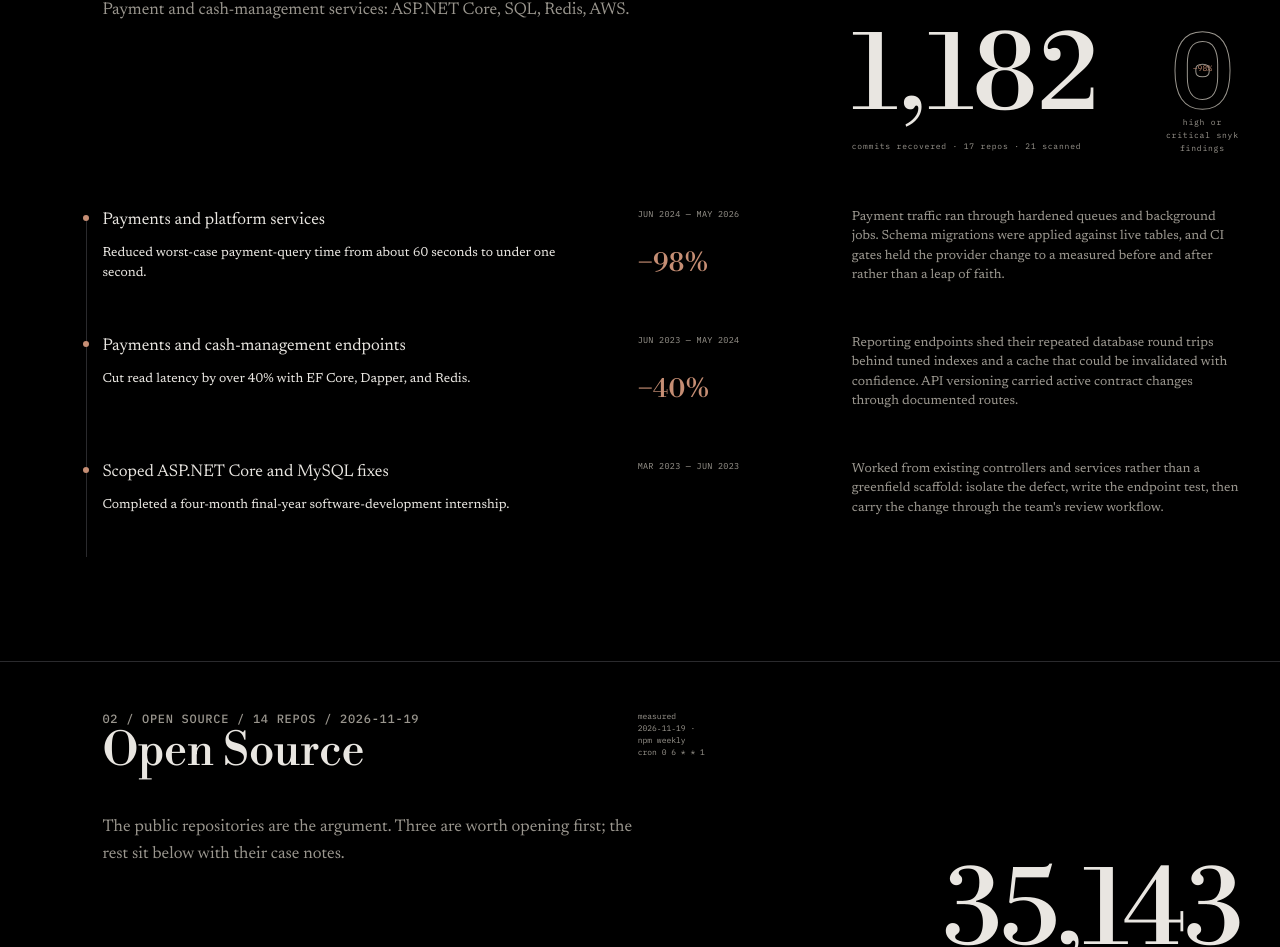
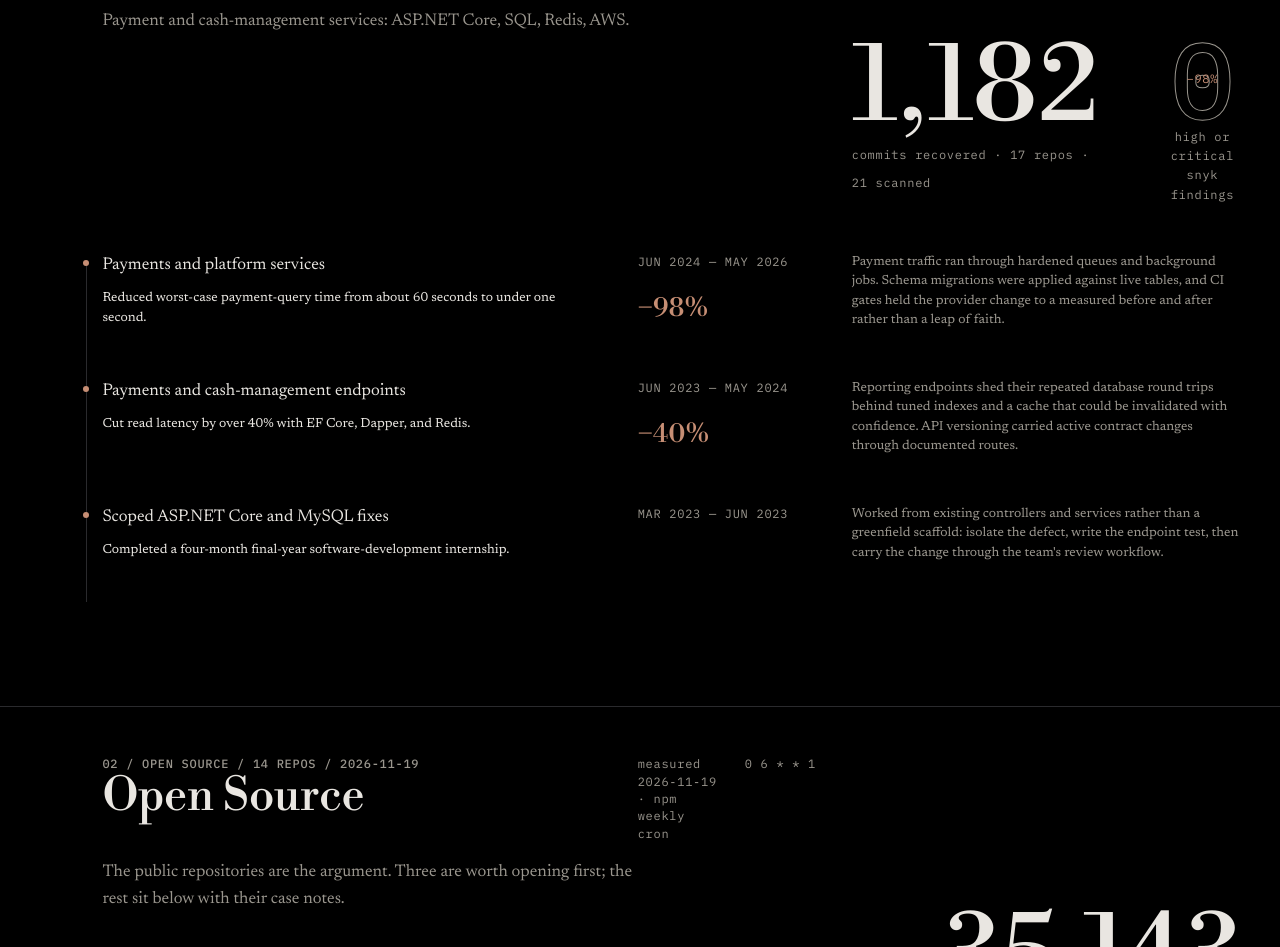
Before and after one commit to nathwn12/nathwn12.github.io, a React (Vite) app: page / in a window 1280 px wide. Shown: the part 1853-2800 px from the top of the page. Built offline with nearby package versions, Linux system fonts and the light colour scheme.

Commit message:
fix(type): raise the data layer and settle the hierarchy

```diff
--- a/src/components/LedgerPage.tsx
+++ b/src/components/LedgerPage.tsx
@@ -89,7 +89,10 @@ function Cluster({
           </h2>
         </div>
         <div className={`v-body ${variant}`}>{children}</div>
-        <p className="chapter-margin">{coord.margin}</p>
+        <p className="chapter-margin">
+          {coord.margin}
+          {coord.cron && <> <span className="cron-value">{coord.cron}</span></>}
+        </p>
       </div>
     </section>
   );
--- a/src/content/coordinates.ts
+++ b/src/content/coordinates.ts
@@ -19,6 +19,8 @@ export interface Coordinate {
   date: string;
   /** The single caveat that sits beside the claim. */
   margin: string;
+  /** The measured cron, kept whole in its own nowrap span. */
+  cron?: string;
 }
 
 const date = signal.snapshotDate;
@@ -38,7 +40,8 @@ export const coordinates: Record<CoordinateKey, Coordinate> = {
     date,
     // Display-only: non-breaking hyphens keep the snapshot date whole in the
     // narrow margin. The underlying coordinate `date` stays the raw ISO value.
-    margin: `measured ${date.replace(/-/g, "\u2011")} · npm weekly cron 0 6 * * 1`,
+    margin: `measured ${date.replace(/-/g, "\u2011")} · npm weekly cron`,
+    cron: "0 6 * * 1",
   },
   method: {
     value: `${specLines.length} STEPS`,
--- a/src/styles/ledger.css
+++ b/src/styles/ledger.css
@@ -46,7 +46,7 @@
   gap: 16px;
   font-family: var(--font-data);
   font-size: var(--text-nav);
-  letter-spacing: 0.08em;
+  letter-spacing: var(--tracking-data);
 }
 
 .lab-nav .links a {
@@ -63,7 +63,7 @@
   margin-inline-start: auto;
   font-family: var(--font-data);
   font-size: var(--text-nav);
-  letter-spacing: 0.06em;
+  letter-spacing: var(--tracking-data);
   color: var(--color-ink-muted);
   white-space: nowrap;
   overflow: hidden;
@@ -316,7 +316,7 @@ video.horizon-media.is-playing {
 }
 
 .eyebrow {
-  margin-block-end: var(--space-16);
+  margin-block-end: clamp(16px, 1.2vw, 32px);
   color: var(--color-signal);
 }
 
@@ -661,8 +661,14 @@ video.horizon-media.is-playing {
   margin: 0;
   font-family: var(--font-data);
   font-size: var(--text-mono);
-  line-height: 1.5;
+  line-height: 1.45;
+  letter-spacing: var(--tracking-data);
   color: var(--color-ink-muted);
+}
+
+/* The measured cron is one indivisible token inside the chapter's note. */
+.cron-value {
+  white-space: nowrap;
 }
 
 /* The head carries 48px of top padding; the note must start on that same line. */
@@ -724,11 +730,13 @@ video.horizon-media.is-playing {
 .sa .flabel {
   font-family: var(--font-data);
   font-size: var(--text-mono);
-  letter-spacing: 0.12em;
+  letter-spacing: var(--tracking-data);
   color: var(--color-ink-muted);
   margin-block-start: var(--space-12);
   text-transform: uppercase;
   text-align: right;
+  /* The label is its own width; it never stretches to the figure's box. */
+  width: max-content;
 }
 
 .sa .strip {
@@ -752,6 +760,7 @@ video.horizon-media.is-playing {
 .sa .pname {
   font-family: var(--font-data);
   font-size: var(--text-mono);
+  letter-spacing: var(--tracking-data);
   color: var(--color-ink-muted);
   white-space: nowrap;
   overflow: hidden;
@@ -775,6 +784,7 @@ video.horizon-media.is-playing {
 .sa .pval {
   font-family: var(--font-data);
   font-size: var(--text-detail);
+  letter-spacing: var(--tracking-data);
 }
 
 .sa .lower {
@@ -797,10 +807,10 @@ video.horizon-media.is-playing {
   line-height: 1;
 }
 
-.sa .micro span {
+.sa .micro span:not(.count-up) {
   font-family: var(--font-data);
   font-size: var(--text-mono);
-  letter-spacing: 0.09em;
+  letter-spacing: var(--tracking-data);
   color: var(--color-ink-muted);
   text-transform: uppercase;
 }
@@ -836,7 +846,7 @@ video.horizon-media.is-playing {
   font-family: var(--font-data);
   font-size: var(--text-mono);
   color: var(--color-ink-muted);
-  letter-spacing: 0.04em;
+  letter-spacing: var(--tracking-data);
 }
 
 .sa .stamp {
@@ -873,7 +883,7 @@ video.horizon-media.is-playing {
 .ma .facts {
   font-family: var(--font-data);
   font-size: var(--text-mono);
-  letter-spacing: 0.08em;
+  letter-spacing: var(--tracking-data);
   color: var(--color-ink-muted);
   margin-block-start: var(--space-32);
 }
@@ -889,7 +899,7 @@ video.horizon-media.is-playing {
 .ma .sk {
   font-family: var(--font-data);
   font-size: var(--text-mono);
-  letter-spacing: 0.1em;
+  letter-spacing: var(--tracking-data);
   color: var(--color-signal);
 }
 
@@ -903,7 +913,7 @@ video.horizon-media.is-playing {
   margin-block-start: var(--space-48);
   font-family: var(--font-data);
   font-size: var(--text-mono);
-  letter-spacing: 0.08em;
+  letter-spacing: var(--tracking-data);
   color: var(--color-ink-muted);
 }
 
@@ -913,7 +923,7 @@ video.horizon-media.is-playing {
   color: var(--color-ink);
   font-weight: 400;
   margin-block-start: var(--space-4);
-  letter-spacing: 0;
+  letter-spacing: var(--tracking-data);
 }
 
 /* 01 Work — the outcome opens the chapter on the measure; the commit band
@@ -921,7 +931,7 @@ video.horizon-media.is-playing {
 .pc .consequence {
   grid-column: measure-start / field-end;
   font-family: var(--font-display);
-  font-size: var(--text-chapter);
+  font-size: clamp(3.25rem, 4.4vw, 5rem);
   line-height: 1.05;
   letter-spacing: -0.01em;
   font-weight: 400;
@@ -937,6 +947,14 @@ video.horizon-media.is-playing {
   line-height: 1.55;
   color: var(--color-ink-muted);
   text-wrap: pretty;
+}
+
+/* At phone the headline steps down to hold two lines, still above the 34px
+   chapter title; above 430 it keeps the full clamp and one line. */
+@media (max-width: 430px) {
+  .pc .consequence {
+    font-size: 2.5rem;
+  }
 }
 
 .pc .band {
@@ -961,7 +979,7 @@ video.horizon-media.is-playing {
 .pc .band > div > span {
   font-family: var(--font-data);
   font-size: var(--text-mono);
-  letter-spacing: 0.1em;
+  letter-spacing: var(--tracking-data);
   color: var(--color-ink-muted);
 }
 
@@ -1012,14 +1030,16 @@ video.horizon-media.is-playing {
   place-items: center;
   font-family: var(--font-data);
   font-size: var(--text-mono);
+  letter-spacing: var(--tracking-data);
   color: var(--color-signal);
+  line-height: 1;
   white-space: nowrap;
 }
 
 .zero-seal .seal-label {
   font-family: var(--font-data);
   font-size: var(--text-mono);
-  letter-spacing: 0.1em;
+  letter-spacing: var(--tracking-data);
   text-align: center;
   color: var(--color-ink-muted);
 }
@@ -1075,8 +1095,8 @@ video.horizon-media.is-playing {
 }
 
 .pc .date {
-  font-size: var(--text-mono-label);
-  letter-spacing: 0.03em;
+  font-size: var(--text-mono);
+  letter-spacing: var(--tracking-data);
   margin-block-end: var(--space-4);
 }
 
@@ -1246,7 +1266,7 @@ video.horizon-media.is-playing {
   gap: var(--space-12);
   font-family: var(--font-data);
   font-size: var(--text-mono);
-  letter-spacing: 0.05em;
+  letter-spacing: var(--tracking-data);
   color: var(--color-ink-muted);
 }
 
@@ -1256,7 +1276,7 @@ video.horizon-media.is-playing {
   padding-block: var(--space-12);
   font-family: var(--font-data);
   font-size: var(--text-mono);
-  letter-spacing: 0.04em;
+  letter-spacing: var(--tracking-data);
   color: var(--color-ink-muted);
 }
 
--- a/src/styles/tokens.css
+++ b/src/styles/tokens.css
@@ -42,7 +42,7 @@
   --text-figure-sm: clamp(1.625rem, 2vw, 2.25rem);
   --text-lede: clamp(1.0625rem, 0.95vw, 1.3125rem);
   --text-detail: clamp(0.8125rem, 0.75vw, 1rem);
-  --text-mono: clamp(0.5rem, 0.45vw, 0.6875rem);
+  --text-mono: 0.75rem;
   --text-data-lg: clamp(0.9375rem, 1.4vw, 1.5rem);
   --text-variant-value: clamp(0.625rem, 0.7vw, 0.75rem);
   --text-nav: clamp(0.5625rem, 0.5vw, 0.75rem);
@@ -58,8 +58,6 @@
   /* The Work margin stamps hang left of the body, never inside its measure. */
   --date-offset: clamp(112px, 6.9vw, 176px);
   --date-gap: var(--space-8);
-  /* Mono label size for dates above the node below native. */
-  --text-mono-label: 0.53125rem;
 
   /* Spacing — unit 4px; scale [0,4,8,12,16,24,32,48,64,96,128]. */
   --spacing: 4px;
```
Also changed, not shown: 1 other file (tests, documents, lock files or other folders).
